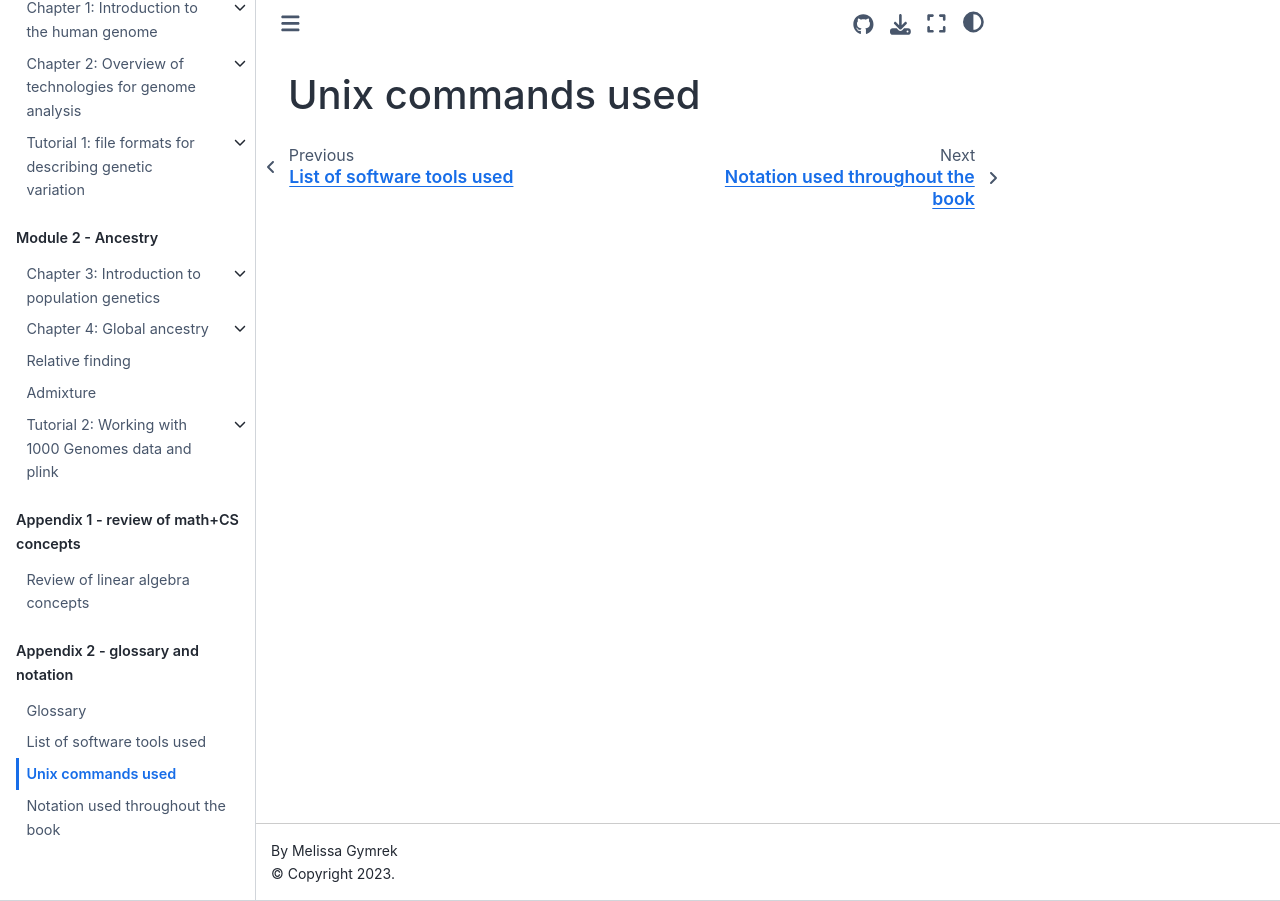
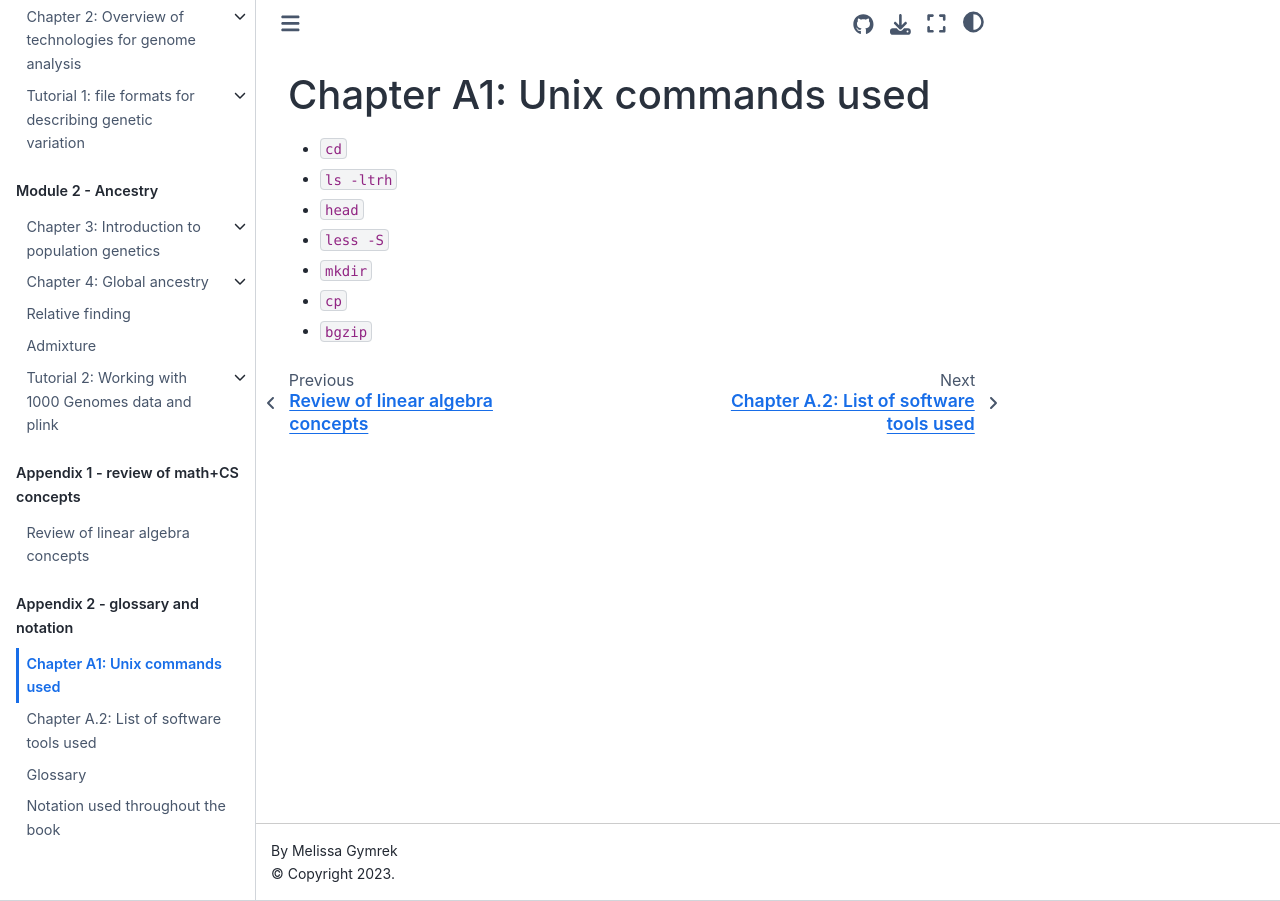
Before and after one commit to gymrek-lab/personal-genomics-textbook, a Jupyter Book: the page built from appendix/unix.md, in a window 1280 px wide. Built offline with Jupyter Book 1.0.4 settings and Sphinx 7.4.7 and the Sphinx Book theme 1.1.4, drawn with Linux system fonts in a browser that asks for light colours; pages that are not in the unit, such as notebooks, are missing from menus.

Commit message:
updating software and unix list

```diff
--- a/_toc.yml
+++ b/_toc.yml
@@ -53,7 +53,7 @@ parts:
       - file: appendix/linear_algebra
   - caption: Appendix 2 - glossary and notation
     chapters:
+      - file: appendix/unix
+      - file: appendix/software
       - file: appendix/glossary
-      - file: appendix/software
-      - file: appendix/unix
       - file: appendix/notation
--- a/appendix/software.md
+++ b/appendix/software.md
@@ -1 +1,4 @@
-# List of software tools used
+# Chapter A.2: List of software tools used
+
+* `tabix`
+* `bgzip`
--- a/appendix/unix.md
+++ b/appendix/unix.md
@@ -1 +1,9 @@
-# Unix commands used
+# Chapter A1: Unix commands used
+
+* `cd`
+* `ls -ltrh`
+* `head`
+* `less -S`
+* `mkdir`
+* `cp`
+* `bgzip`
```
